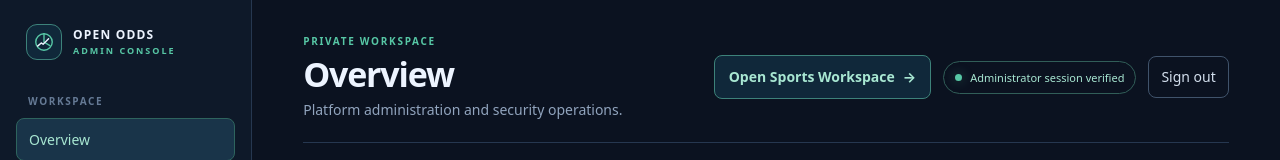
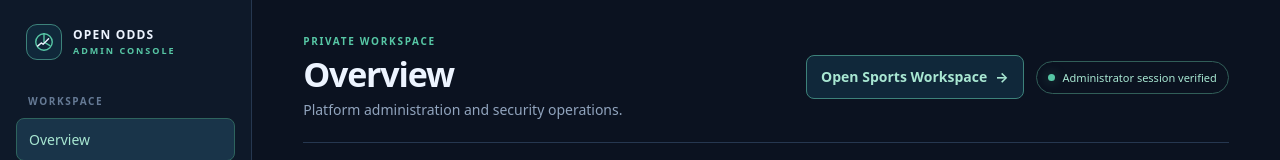
Before and after one commit to Tw1zT3d2four7/open-odds-intelligence, a plain HTML site: page web/admin.html in a window 1280 px wide. Shown: the top 160 px of the page. Drawn offline with Linux system fonts and the light colour scheme; no server answers.

Commit message:
Keep admin sign-out visible on mobile without duplicating desktop control

```diff
--- a/web/admin.html
+++ b/web/admin.html
@@ -29,7 +29,7 @@ nav button:focus-visible,.logout:focus-visible{outline:2px solid var(--accent);o
 .admin-identity{display:flex;align-items:center;gap:10px;margin-bottom:14px;color:#b7c5d7;font-size:12px}
 .avatar{width:32px;height:32px;border-radius:50%;display:grid;place-items:center;background:#193449;color:var(--accent);font-weight:800}
 .logout{width:100%;padding:9px 11px;border:1px solid #40536b;border-radius:8px;background:transparent;color:#d3dfed;cursor:pointer}
-.logout:hover{border-color:var(--accent);color:var(--accent)}.topbar-logout{padding:9px 12px;border:1px solid #40536b;border-radius:8px;background:transparent;color:#d3dfed;cursor:pointer}.topbar-logout:hover{border-color:var(--accent);color:var(--accent)}
+.logout:hover{border-color:var(--accent);color:var(--accent)}.topbar-logout{display:none;padding:9px 12px;border:1px solid #40536b;border-radius:8px;background:transparent;color:#d3dfed;cursor:pointer}.topbar-logout:hover{border-color:var(--accent);color:var(--accent)}
 main{min-width:0;padding:34px clamp(20px,4vw,56px) 60px}
 .topbar{display:flex;align-items:center;justify-content:space-between;gap:16px;padding-bottom:22px;border-bottom:1px solid var(--line)}
 .eyebrow{font-size:10px;font-weight:800;letter-spacing:.17em;text-transform:uppercase;color:var(--accent)}
@@ -75,7 +75,7 @@ tbody tr:last-child td{border-bottom:0}
 .audit-pagination button:disabled{opacity:.4;cursor:not-allowed}
 
 @media(max-width:900px){.layout{grid-template-columns:210px minmax(0,1fr)}.cards,.checks{grid-template-columns:1fr}}
-@media(max-width:650px){.layout{display:block}.sidebar{padding:14px;border-right:0;border-bottom:1px solid var(--line)}.brand{padding-bottom:12px}.workspace-label{display:none}.sidebar-bottom{display:none}nav{display:flex;overflow-x:auto;padding-bottom:3px}nav button{width:auto;white-space:nowrap}.tag{display:none}main{padding:22px 16px 40px}.topbar{align-items:flex-start;flex-direction:column}.secure-pill{align-self:flex-start}}
+@media(max-width:650px){.topbar-logout{display:inline-flex}.layout{display:block}.sidebar{padding:14px;border-right:0;border-bottom:1px solid var(--line)}.brand{padding-bottom:12px}.workspace-label{display:none}.sidebar-bottom{display:none}nav{display:flex;overflow-x:auto;padding-bottom:3px}nav button{width:auto;white-space:nowrap}.tag{display:none}main{padding:22px 16px 40px}.topbar{align-items:flex-start;flex-direction:column}.secure-pill{align-self:flex-start}}
 </style>
 </head>
 <body>
```
